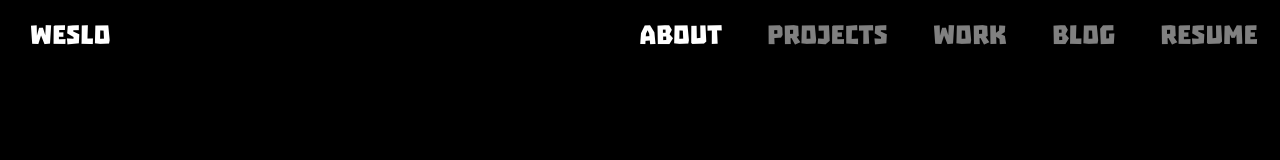
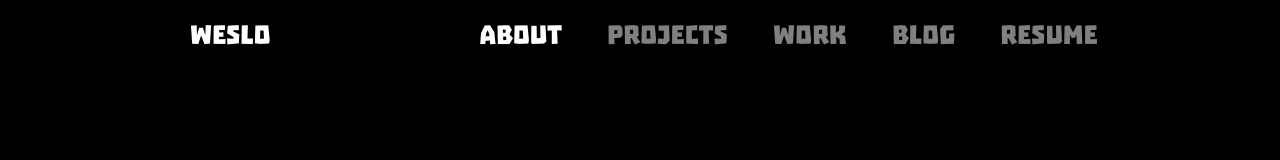
Before and after one commit to weslo/weslo.github.io, a website: page index.html in a window 1280 px wide. Drawn offline with nearby package versions, Linux system fonts and the light colour scheme.

Commit message:
nav max width

```diff
--- a/style/page.scss
+++ b/style/page.scss
@@ -40,6 +40,13 @@ h3 {
 
   @media screen and (max-width: $tablet-break) {
     font-size: 28px;
+  }
+}
+
+header {
+  & > div {
+    max-width: 60em;
+    margin: 0 auto;
   }
 }
 
```
Also changed, not shown: style/main.css.
